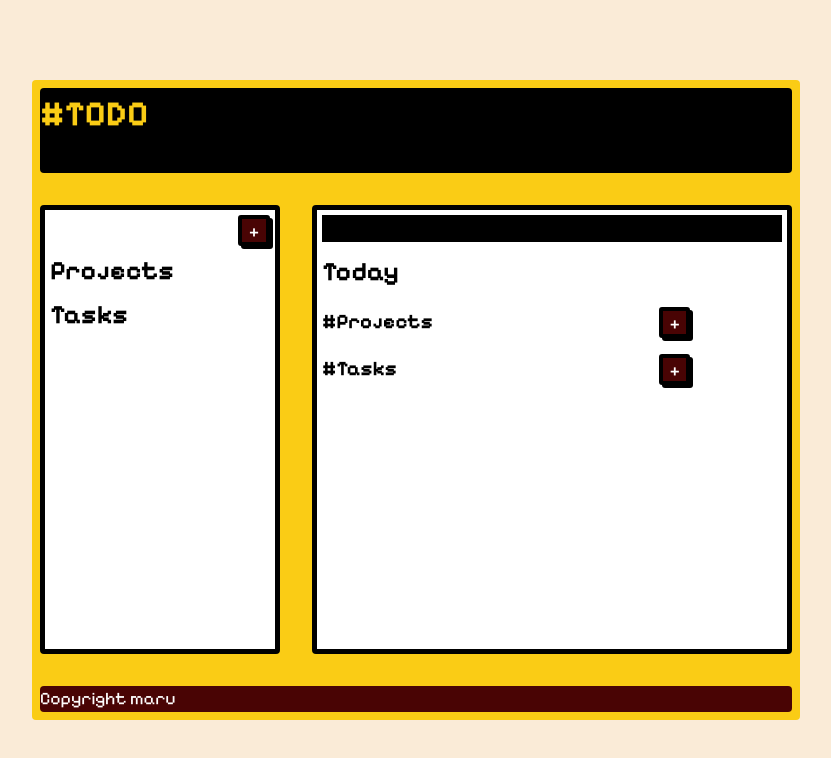
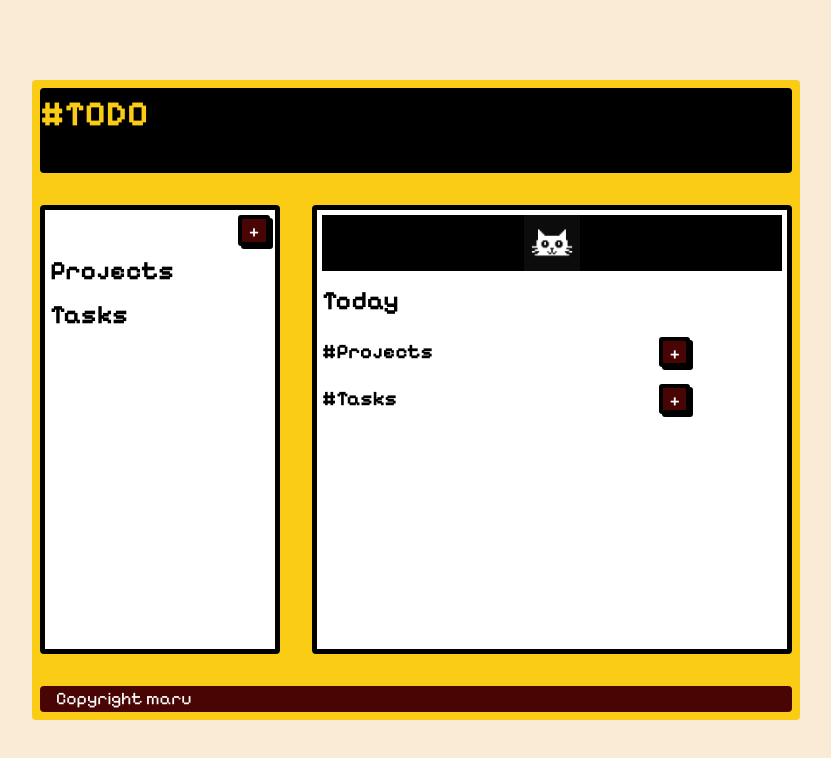
Before and after one commit to renegade-404/todo-app, a website built with webpack: page src/template.html in a window 1280 px wide. Shown: the whole page, without its empty margins (224-1055 px from the left). Built offline with nearby package versions, Linux system fonts and the light colour scheme.

Commit message:
add field img

```diff
--- a/src/template.html
+++ b/src/template.html
@@ -8,9 +8,7 @@
 <body>
     <div class="main-container">
         <header>
-            <img src="" alt="" class="header-img">
             <h1 class="header-title">#TODO</h1>
-            <span class="heading-span"></span>
         </header>
         <div class="sidebar">
             <button class="add-select-btn">+</button>
@@ -24,7 +22,7 @@
             </div>
         </div>
         <div class="user-field">
-            <div class="user-field-img">placeholder</div>
+            <div class="user-field-img"><img src="./user-field-img.png" alt="white pixeled cat"></div>
             <div class="user-field-today">
                 <h2 class="today-field-header">Today</h2>
                 <div class="user-field-projects">
@@ -43,7 +41,7 @@
                 </div>
             </div>
         </div>
-        <footer>Copyright maru</footer>
+        <footer><p>Copyright maru</p></footer>
     </div>
 </body>
 </html>
```
Also changed, not shown: src/user-field-img.png (added).
